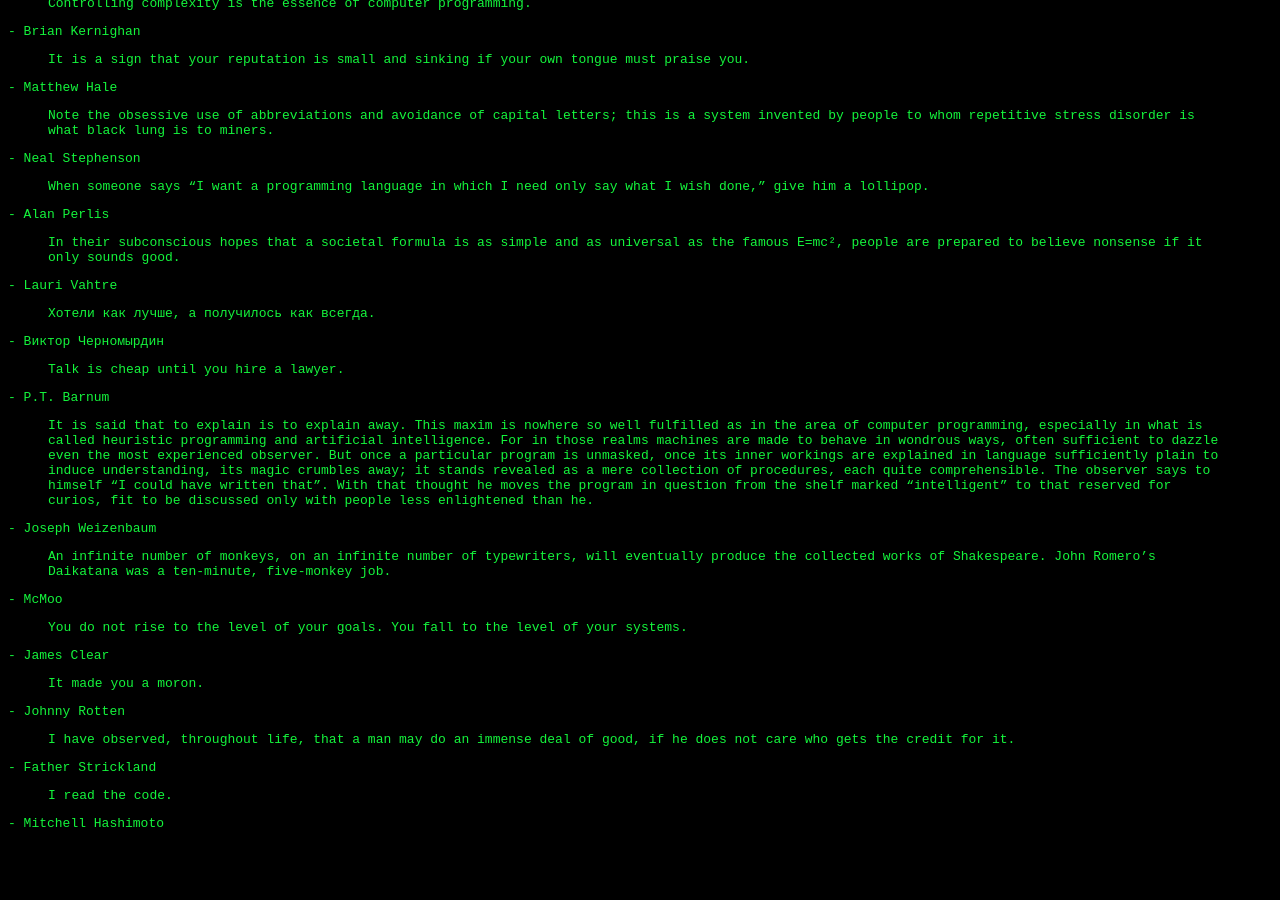
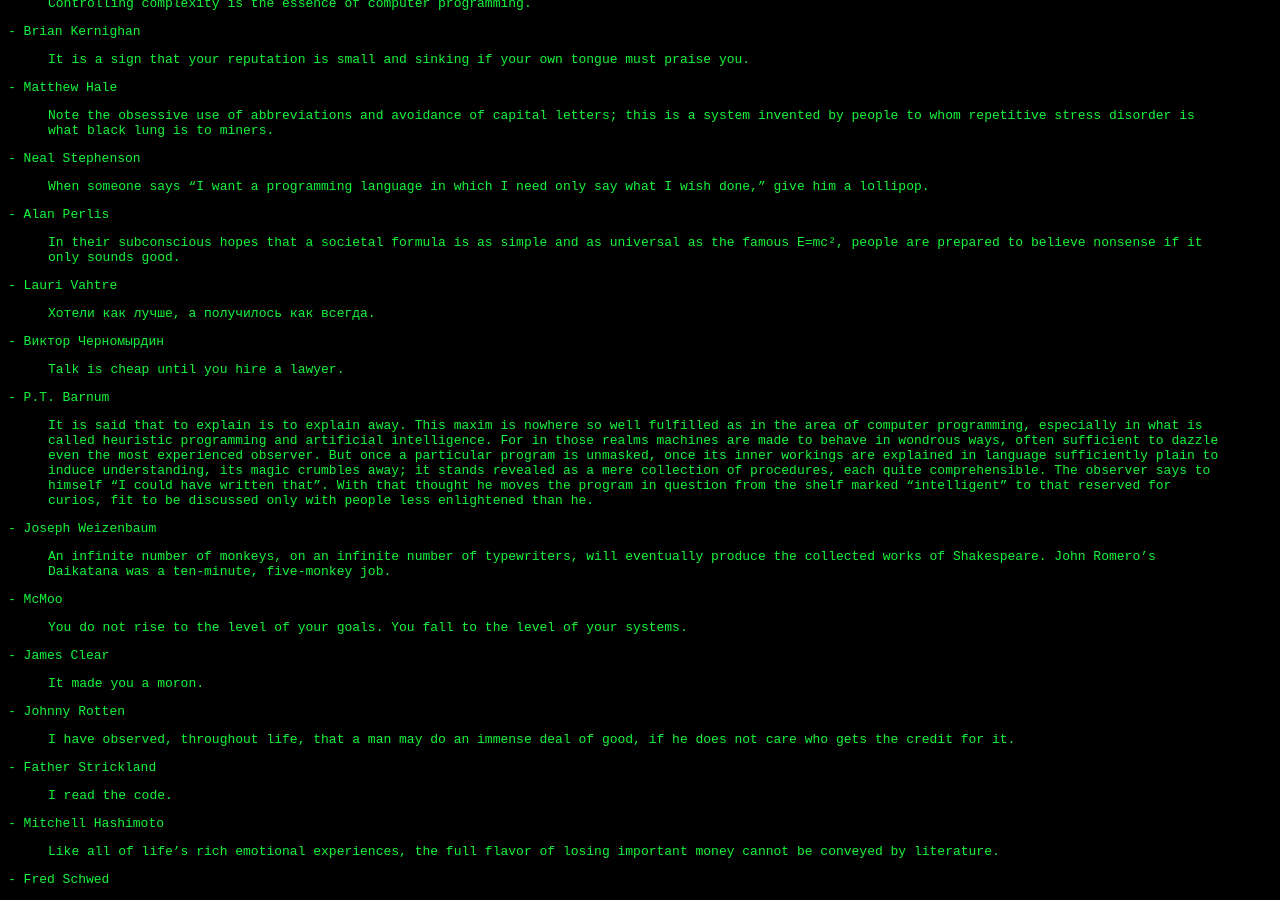
Before and after one commit to davejagoda/davejagoda.github.io, a Jekyll site: the page built from quotes/index.md, in a window 1280 px wide and 900 px high, scrolled down 3753 px. Built offline with Jekyll 4.4.1, drawn with Linux system fonts in a browser that asks for light colours; before the commit the page ends 4597 px from its top, so only the background shows below that.

Commit message:
Add Fred Schwed quote

```diff
--- a/quotes/index.md
+++ b/quotes/index.md
@@ -490,3 +490,9 @@ layout: appleII
 > I read the code.
 
 \- Mitchell Hashimoto
+
+
+> Like all of life's rich emotional experiences, the full flavor of
+  losing important money cannot be conveyed by literature.
+
+\- Fred Schwed
```
